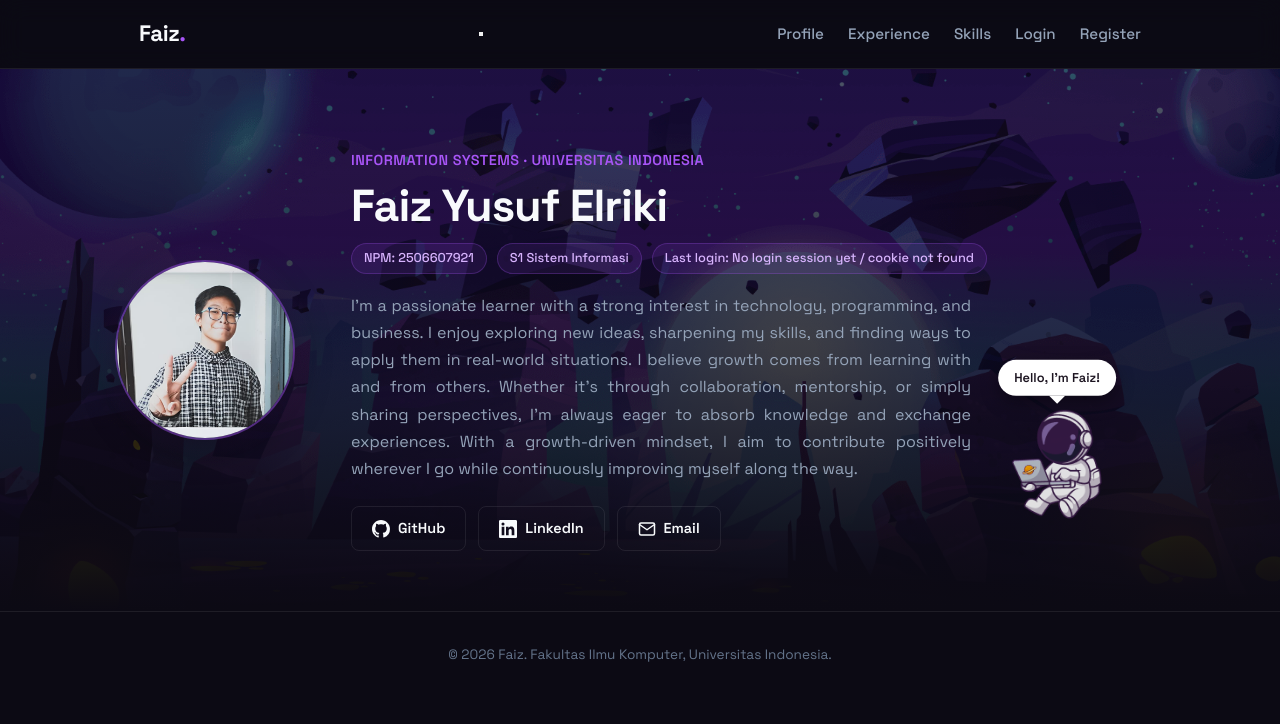
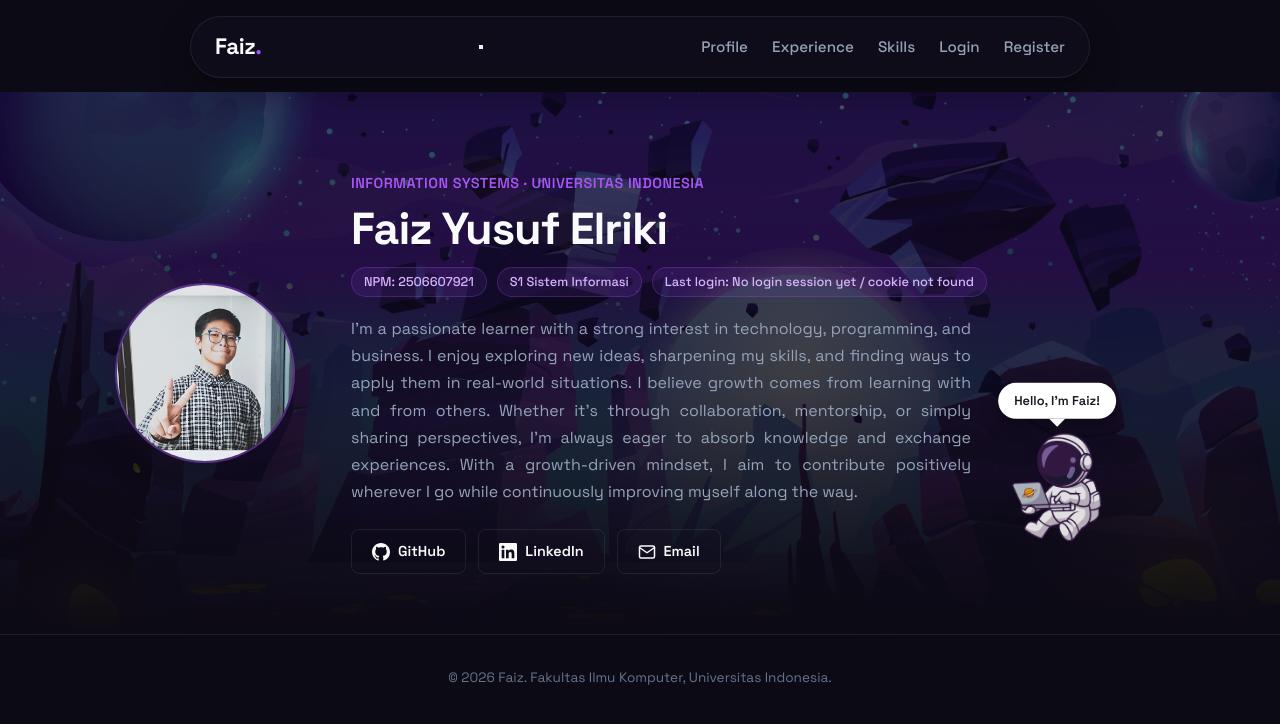
Before and after one commit to DeCorbeau/myportofolio, a Django app: page / in a window 1280 px wide. Shown: the top 724 px of the page. Run offline with Django 5.2, Linux system fonts and the light colour scheme.

Commit message:
style: convert navbar into a floating pill

```diff
--- a/static/css/style.css
+++ b/static/css/style.css
@@ -39,22 +39,37 @@ body {
 /* =========================================================================
    2. NAVBAR
    ========================================================================= */
+body {
+    font-family: var(--font-family);
+    background-color: var(--bg-main);
+    color: var(--text-primary);
+    line-height: 1.6;
+    overflow-x: hidden;
+    padding-top: 92px;
+}
+
 .site-header {
-    position: sticky;
-    top: 0;
+    position: fixed;
+    top: 16px;
+    left: 50%;
+    transform: translateX(-50%);
     z-index: 100;
-    backdrop-filter: blur(12px);
-    background: rgba(12, 10, 20, 0.8);
-    border-bottom: 1px solid var(--border-color);
+    width: min(calc(100% - 32px), 900px);
+    border-radius: 999px;
+    backdrop-filter: blur(16px);
+    background: rgba(18, 14, 30, 0.65);
+    border: 1px solid var(--border-color);
+    box-shadow: 0 10px 30px rgba(0, 0, 0, 0.35);
 }
 
 .nav-container {
-    max-width: 1050px;
-    margin: 0 auto;
-    padding: 16px 24px;
+    max-width: none;
+    margin: 0;
+    padding: 12px 24px;
     display: flex;
     justify-content: space-between;
     align-items: center;
+    position: relative;
 }
 
 .brand-logo {
```
